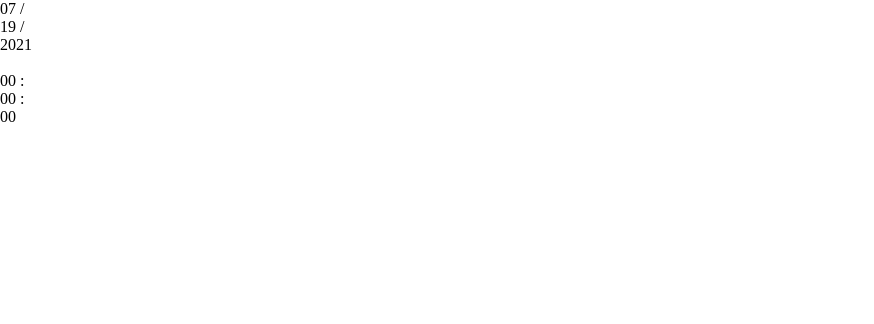
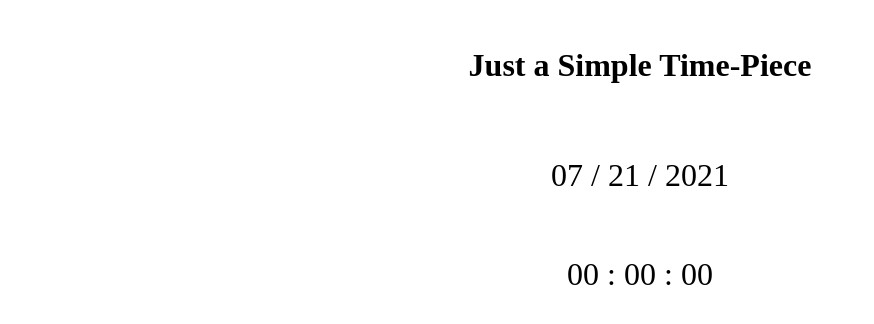
Before and after one commit to Trevorton27/kRodriguesClockApp, a plain HTML site: page index.html in a window 1280 px wide. Shown: the whole page, without its empty margins (0-874 px from the left). Drawn offline with Linux system fonts and the light colour scheme.

Commit message:
HTML Complete

```diff
--- a/index.html
+++ b/index.html
@@ -13,64 +13,53 @@
 
         <!-- Top Header -->
         <div class="header">
+            <h1>Just a Simple Time-Piece</h1>
         </div>
 
         <!-- Grid Container -->
         <div class="gridcontainer">
 
-            <!-- Date Row Start -->
+            <!-- Empty Grid Columns Left and Right limits -->
 
-                <!-- Empty Grid Cell -->
-                <div class="empty"></div>
+                <div class="emptyleft"></div>
+                <div class="emptyright"></div>
 
-                <!-- Date Grid Cell -->
+            <!-- Date Grid Cell -->
+
                 <div class="date">
 
-                    <!-- Date sub-cells Flexed -->
+                    <!-- Date cells Flexed horizontally -->
                     <div class="month">
-                        07 /
+                        07&#160;/
                     </div>
 
                     <div class="day">
-                        19 /
+                        &#160;21&#160;/
                     </div>
 
                     <div class="year">
-                        2021
+                        &#160;2021
                     </div>
 
                 </div>
 
-                <!-- Empty Grid Cell -->
-                <div class="empty"></div>
+                <div class="celldivider"></div>
 
-            <!-- Date Row End -->
-
-            <br>
-
-            <!-- Time Row Start -->
-
-                <!-- Empty Grid Cell -->
-                <div class="empty"></div>
+                <!-- Time cells Flexed horizontally -->
 
                 <div class="time">
                     <div class="hours">
-                        00 :
+                        00&#160;:
                     </div>
 
                     <div class="minutes">
-                        00 :
+                        &#160;00&#160;:
                     </div>
 
                     <div class="seconds">
-                        00
+                        &#160;00
                     </div>
                 </div>
-
-                <!-- Empty Grid Cell -->
-                <div class="empty"></div>
-
-            <!-- Time Row End -->
 
         </div>
 
--- a/style.css
+++ b/style.css
@@ -1,4 +1,78 @@
+/* General Styling */
+
 body {
     margin: 0px;
     padding:0px;
 }
+
+.header {
+    padding: 1em;
+    margin: 10px 10px 25px 10px;
+    border-width: 2px;
+    /* border-color: black;
+    border-style: dashed; */
+    text-align: center;
+}
+
+/* Container Styling */
+
+.gridcontainer {
+    display: grid;
+    grid-template-rows: auto;
+    grid-template-columns: auto;
+}
+
+.emptyleft {
+    grid-column-start: 1;
+    grid-column-end: 2;
+    grid-row-start: 1;
+    grid-row-end: 4;
+}
+
+.emptyright {
+    grid-column-start: 3;
+    grid-column-end: 4;
+    grid-row-start: 1;
+    grid-row-end: 4;
+}
+
+.celldivider {
+    grid-row-start: 2;
+    grid-row-end: 3;
+    grid-column-start: 2;
+    grid-column-end: 3;
+    padding: 1em;
+    /* border-style: dashed;
+    border-width: 2px; */
+    margin: 5px 0px 5px 0px;
+}
+
+.date {
+    grid-row-start: 1;
+    grid-row-end: 2;
+    grid-column-start: 2;
+    grid-column-end: 3;
+}
+
+.time {
+    grid-row-start: 3;
+    grid-row-end: 4;
+    grid-column-start: 2;
+    grid-column-end: 3;
+}
+
+/* Content Styling */
+
+.date {
+    display: flex;
+    justify-content: center;
+    padding: 10px 0px 10px 0px;
+    font-size: 2em;
+}
+
+.time {
+    display: flex;
+    justify-content: center;
+    padding: 10px 0px 10px 0px;
+    font-size: 2em;
+}
```
Also changed, not shown: Outline of HTML format.txt.
